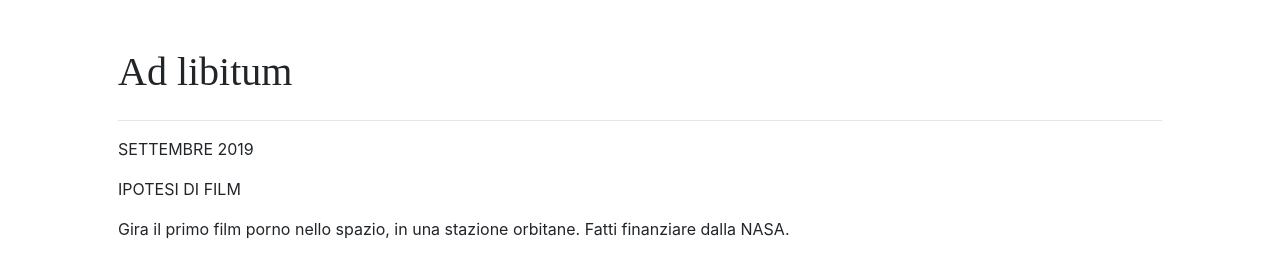
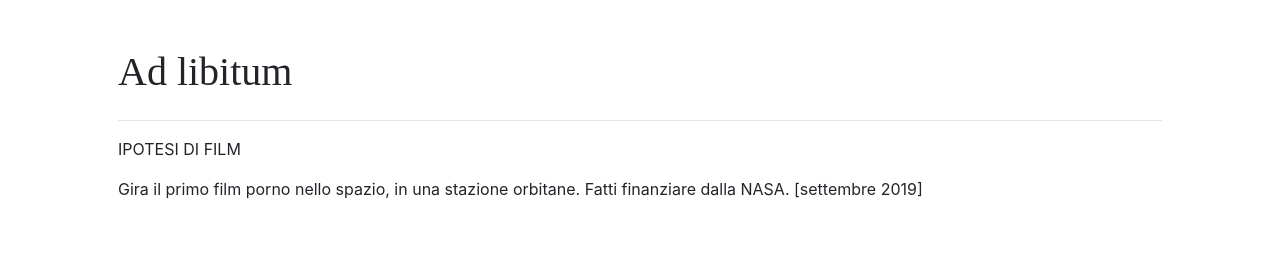
Before and after one commit to GioFic95/Jacopo-Natoli, a plain HTML site: page com/libitum.html in a window 1280 px wide. Drawn offline with nearby package versions, Linux system fonts and the light colour scheme.

Commit message:
Update libitum.html

```diff
--- a/com/libitum.html
+++ b/com/libitum.html
@@ -19,9 +19,9 @@
       <div class="libitum">
           <h1 class="my-title mb-3 mb-md-4">Ad libitum</h1>
           <hr/>
-          <p>SETTEMBRE 2019</p>
           <p>IPOTESI DI FILM</p>
-          <p>Gira il primo film porno nello spazio, in una stazione orbitane. Fatti finanziare dalla NASA.</p>
+          <p>Gira il primo film porno nello spazio, in una stazione orbitane. Fatti finanziare dalla NASA.
+      [settembre 2019]</p>
       </div>
 
     <!-- Optional JavaScript -->
```
